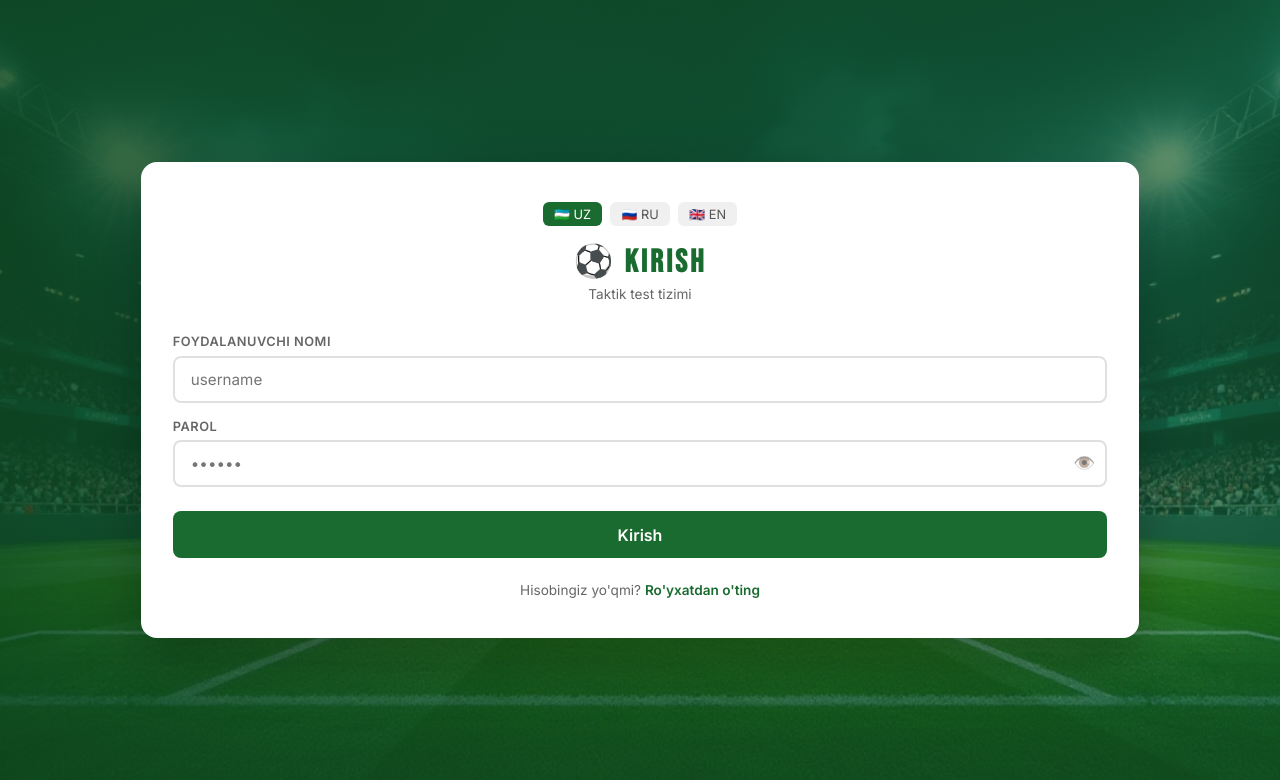
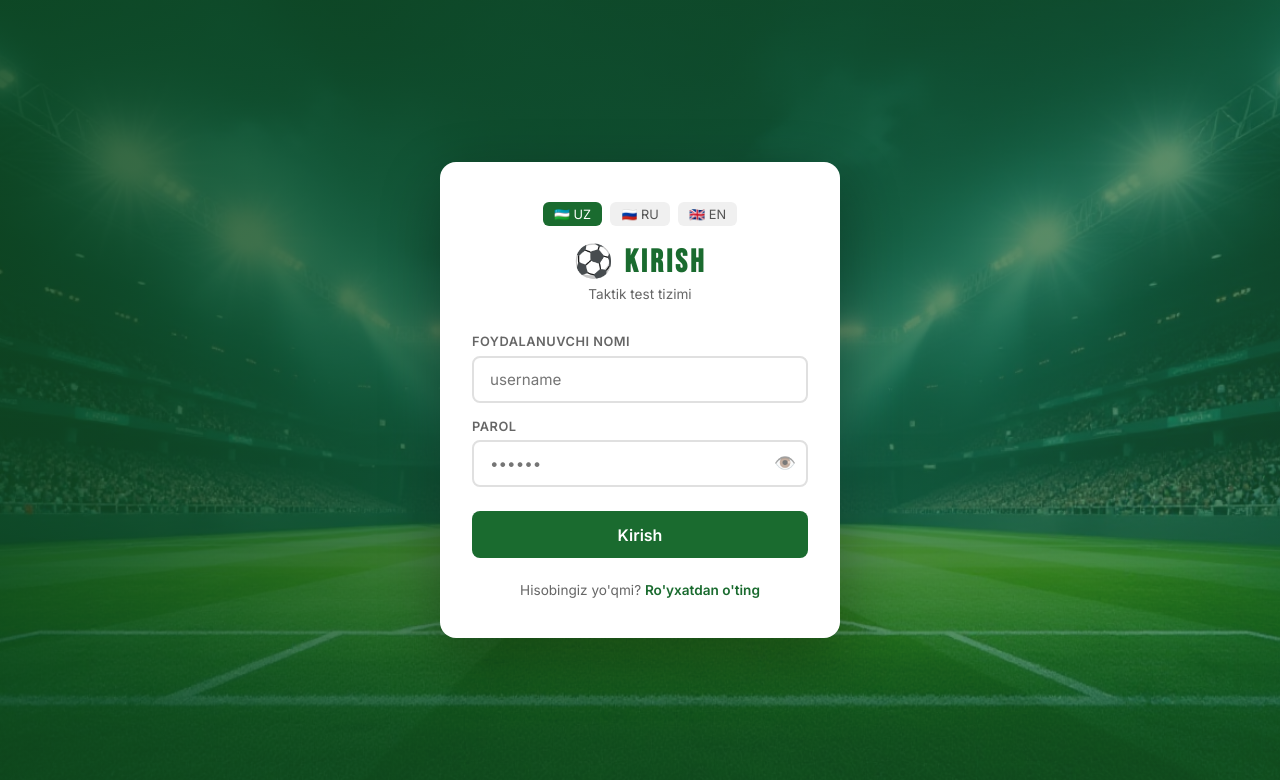
Before and after one commit to fayzullabekchanov/football-test, a Next.js app: page /login in a window 1280 px wide. Shown: the top 780 px of the page. Built offline with nearby package versions, Linux system fonts and the light colour scheme; no server answers.

Commit message:
v1.1(auth_card_400)

```diff
--- a/styles/globals.css
+++ b/styles/globals.css
@@ -111,7 +111,7 @@ body {
   border-radius: 16px;
   padding: 2.5rem 2rem;
   width: 80%;
-  max-width: 1400px;
+  max-width: 400px;
   box-shadow: 0 20px 60px rgba(0,0,0,0.3);
 }
 
```
